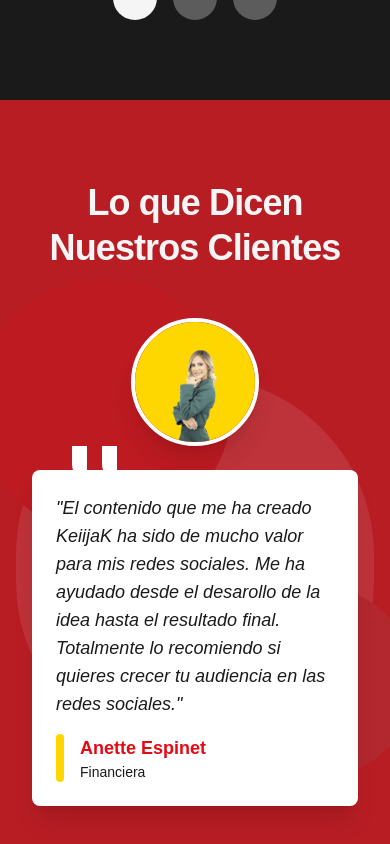
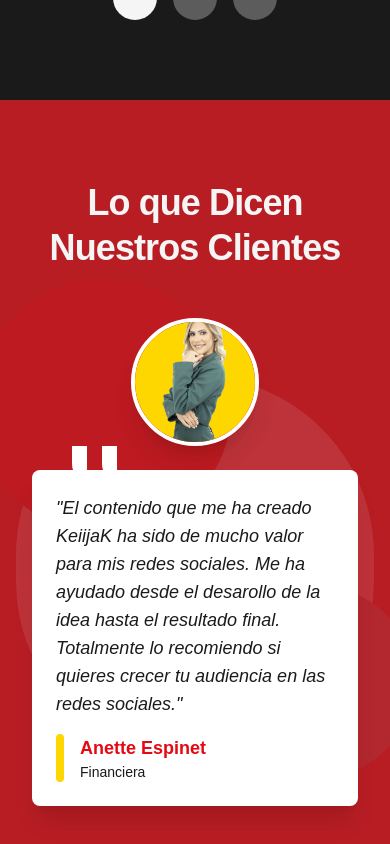
Before and after one commit to keiijak/Website-Agency, a Next.js app: page / in a window 390 px wide. Both pictures are taken after a click on the button "Testimonios". Shown: the part 2778-3622 px from the top of the page. Built offline with nearby package versions, Linux system fonts and the light colour scheme.

Commit message:
style: enhance Anette's photo display on mobile
Adjust positioning, transform, and max height for better visibility.

Co-authored-by: null <194864930+keiijak@users.noreply.github.com>

```diff
--- a/app/components/Testimonios.tsx
+++ b/app/components/Testimonios.tsx
@@ -114,7 +114,7 @@ export default function Testimonios() {
                 {testimonio.nombre === "Anette Espinet" ? (
                   <div className="absolute inset-0 bg-[#FFD700] flex items-center justify-center">
                     {/* Custom positioning for Anette's photo with mobile optimization */}
-                    <div className="absolute w-full h-full" style={{ top: isMobile ? "-20px" : "-50px" }}>
+                    <div className="absolute w-full h-full" style={{ top: isMobile ? "0px" : "-50px" }}>
                       <Image
                         src={testimonio.foto || "/placeholder.svg"}
                         alt={`Foto de ${testimonio.nombre}`}
@@ -125,11 +125,11 @@ export default function Testimonios() {
                           position: "absolute",
                           top: "50%",
                           left: "50%",
-                          transform: isMobile ? "translate(-50%, -20%) scale(0.9)" : "translate(-50%, -30%)",
+                          transform: isMobile ? "translate(-50%, -50%) scale(1.1)" : "translate(-50%, -30%)",
                           maxWidth: "none",
                           width: "auto",
                           height: "auto",
-                          maxHeight: isMobile ? "100%" : "110%",
+                          maxHeight: isMobile ? "120%" : "110%",
                         }}
                         onError={(e) => {
                           ;(e.target as HTMLImageElement).src = "/placeholder.svg?height=256&width=256"
```
